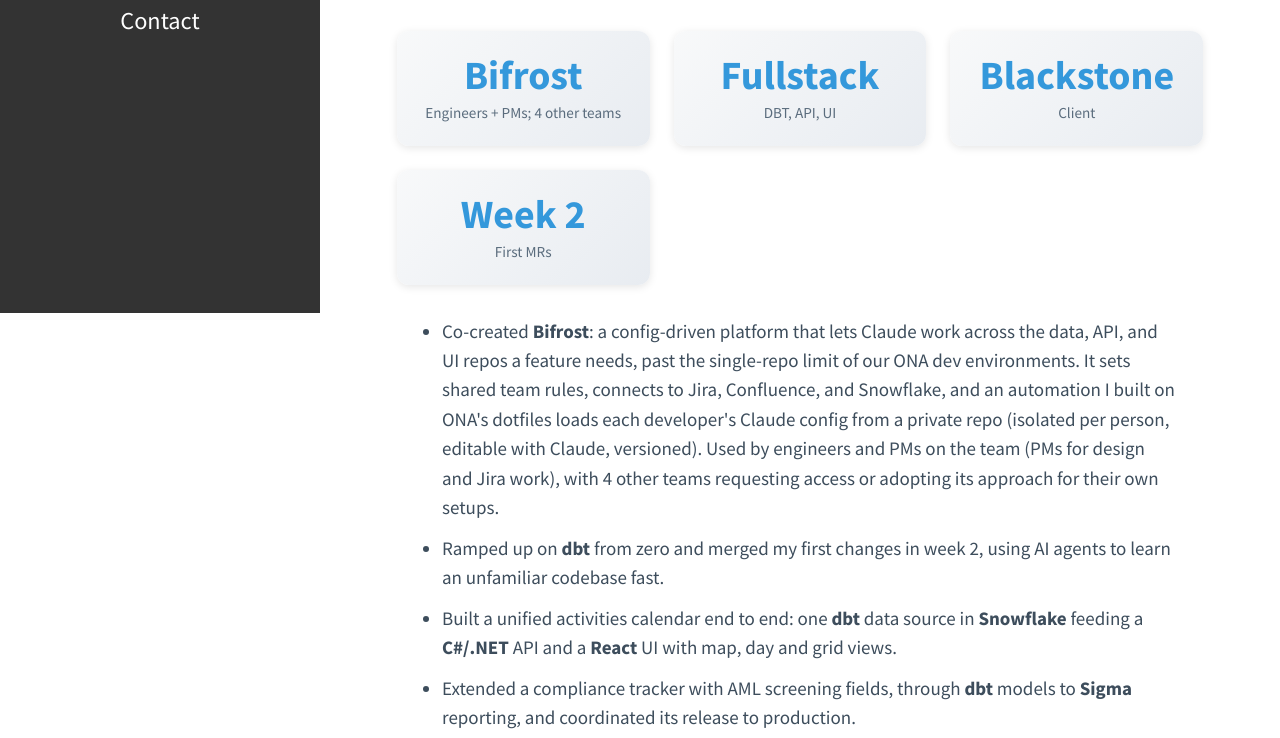
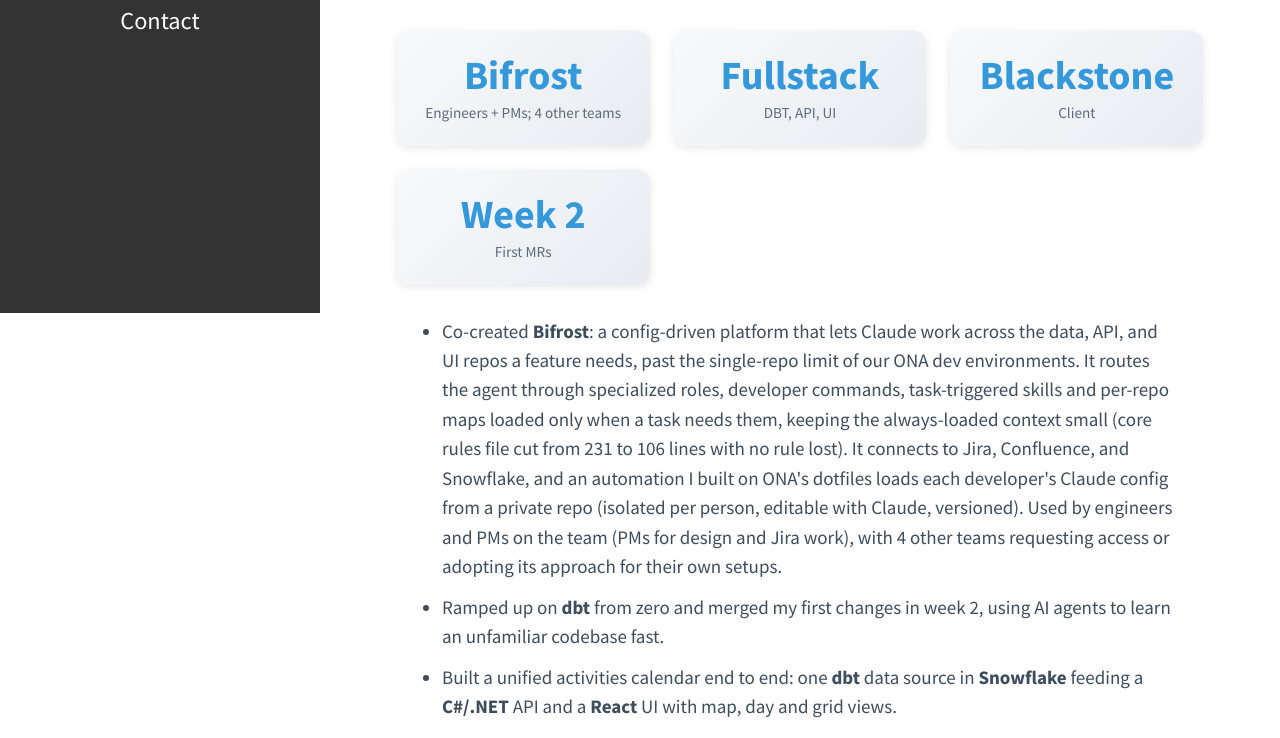
Before and after one commit to alvaroscelza/alvaroscelza.github.io, a React (Create React App) app: page /#/experience in a window 1280 px wide. Shown: the part 525-1263 px from the top of the page. Built offline with nearby package versions, Linux system fonts and the light colour scheme.

Commit message:
Bifrost bullet: describe agent architecture and context budget

```diff
--- a/src/data/experience.mjs
+++ b/src/data/experience.mjs
@@ -36,7 +36,7 @@ const experience = [
             [
                 "Co-created ",
                 b("Bifrost"),
-                ": a config-driven platform that lets Claude work across the data, API, and UI repos a feature needs, past the single-repo limit of our ONA dev environments. It sets shared team rules, connects to Jira, Confluence, and Snowflake, and an automation I built on ONA's dotfiles loads each developer's Claude config from a private repo (isolated per person, editable with Claude, versioned). Used by engineers and PMs on the team (PMs for design and Jira work), with 4 other teams requesting access or adopting its approach for their own setups.",
+                ": a config-driven platform that lets Claude work across the data, API, and UI repos a feature needs, past the single-repo limit of our ONA dev environments. It routes the agent through specialized roles, developer commands, task-triggered skills and per-repo maps loaded only when a task needs them, keeping the always-loaded context small (core rules file cut from 231 to 106 lines with no rule lost). It connects to Jira, Confluence, and Snowflake, and an automation I built on ONA's dotfiles loads each developer's Claude config from a private repo (isolated per person, editable with Claude, versioned). Used by engineers and PMs on the team (PMs for design and Jira work), with 4 other teams requesting access or adopting its approach for their own setups.",
             ],
             [
                 "Ramped up on ",
```
